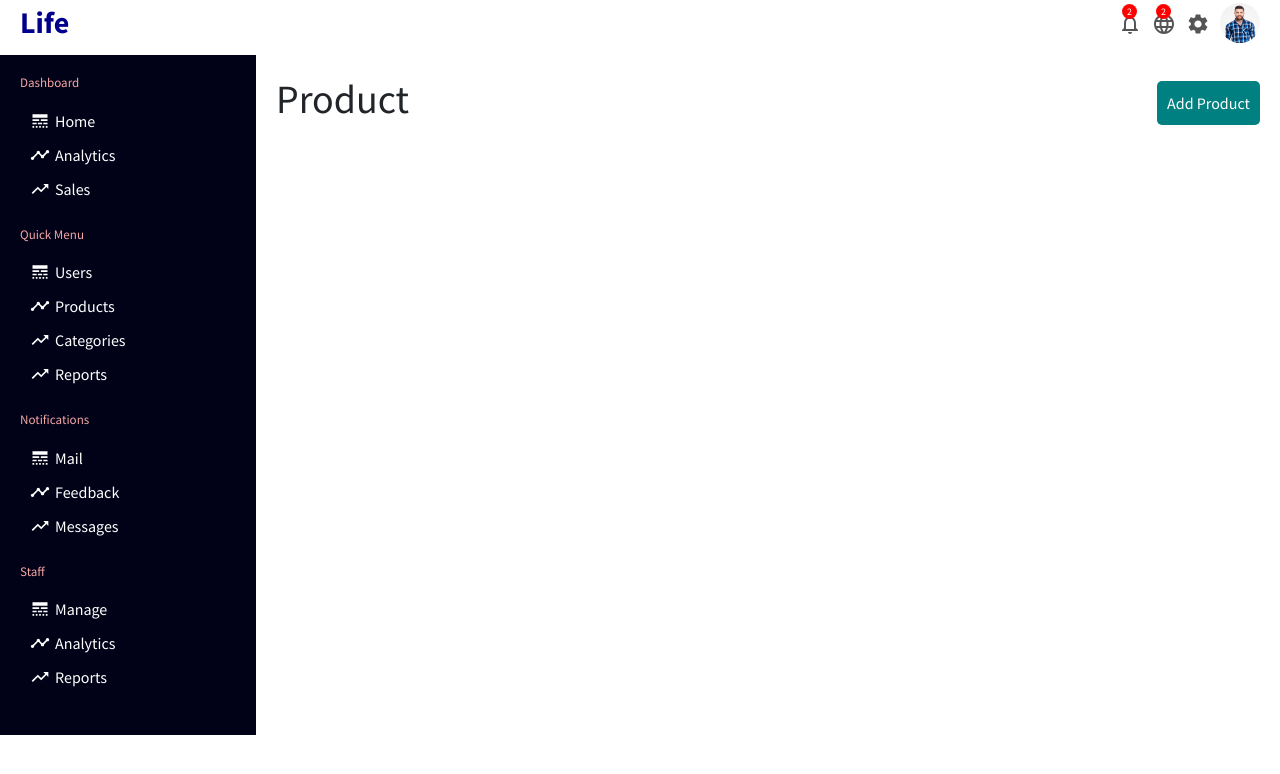
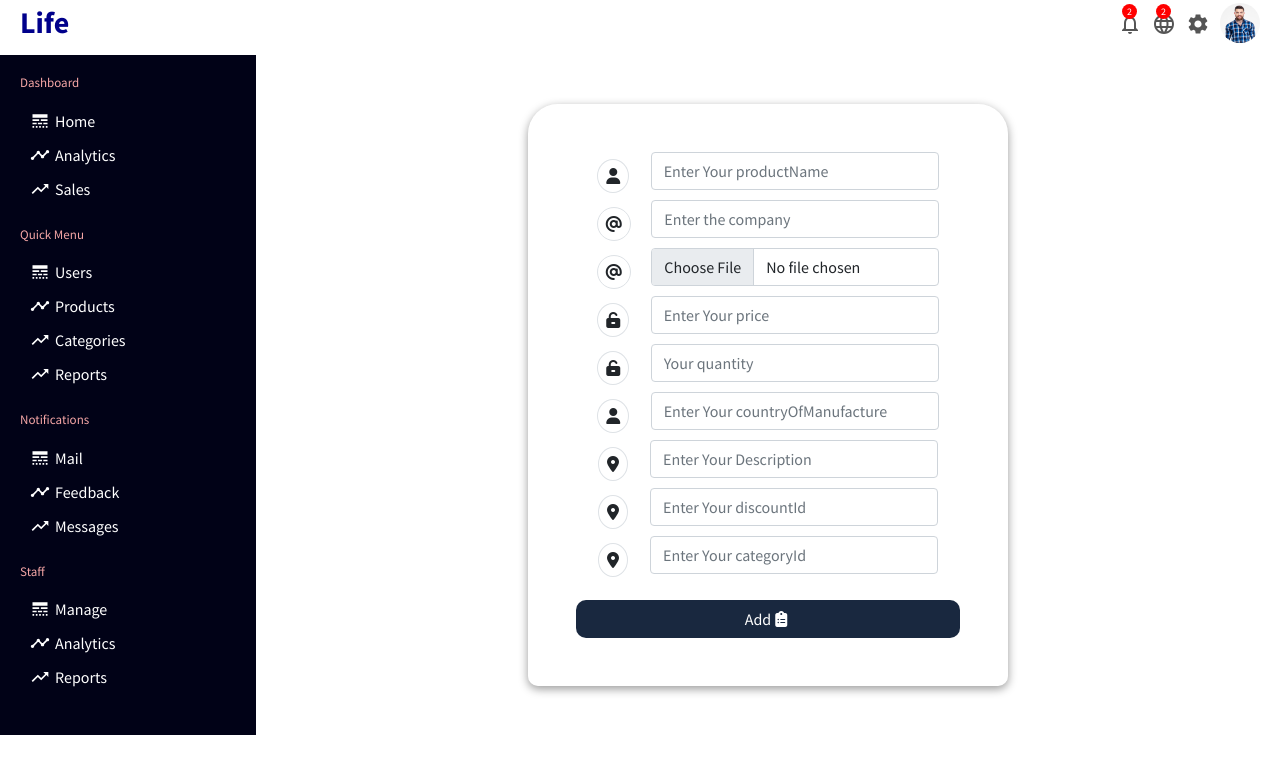
Before and after one commit to Ahmed5510-Mac/LifeProjectDashboord, a React (Create React App) app: page /products/add in a window 1280 px wide. Shown: the top 774 px of the page. Built offline with nearby package versions, Linux system fonts and the light colour scheme; a web font is replaced by a local one.

Commit message:
add product list

```diff
--- a/src/App.js
+++ b/src/App.js
@@ -4,9 +4,9 @@ import style from './App.module.css';
 import Home from './pages/Home/Home';
 import { BrowserRouter, Routes, Route } from 'react-router-dom';
 import UserList from './pages/UserList/UserList';
+import UserAdd from './pages/UserAdd/UserAdd';
 import ProductList from './pages/ProductList/ProductList';
-import Product from './pages/Product/Product';
-import UserAdd from './pages/UserAdd/UserAdd';
+import ProductAdd from './pages/ProductAdd/ProductAdd';
 
 const App = () => {
   return (
@@ -19,8 +19,8 @@ const App = () => {
             <Route path='/' element={<Home />} />
             <Route path='/users' element={<UserList />} />
             <Route path='/products' element={<ProductList />} />
-            <Route path='/users/add' element={<UserAdd/>} />
-            <Route path='/products/:productId' element={<Product />} />
+            <Route path='/products/add' element={<ProductAdd />} />
+            <Route path='/users/add' element={<UserAdd />} />
             <Route path='*' />
           </Routes>
         </div>
--- a/src/pages/Product/Product.jsx
+++ /dev/null
@@ -1,14 +0,0 @@
-import style from './Product.module.css';
-
-const Product = () => {
-    return (<>
-        <div className={style.product}>
-            <div className={style.productTitleContainer}>
-                <h1 className={style.productTitle}>Product</h1>
-                <button className={style.productAddButton}>Add Product</button>
-            </div>
-        </div>
-    </>);
-}
-
-export default Product;
--- /dev/null
+++ b/src/pages/ProductAdd/ProductAdd.jsx
@@ -0,0 +1,201 @@
+import { React, useRef } from 'react'
+import { useDispatch } from 'react-redux'
+import { insertProduct } from '../../store/product/productSlice';
+
+const ProductAdd = () => {
+    const productName = useRef(null)
+    const company = useRef(null)
+    const price = useRef(null)
+    const quantity = useRef(null)
+    const image = useRef(null)
+    const countryOfManufacture = useRef(null)
+    const description = useRef(null)
+    const discountId = useRef(null)
+    const categoryId = useRef(null)
+
+    const dispatch = useDispatch()
+
+    const handleSubmit = (e) => {
+        e.preventDefault();
+        const data = {
+            productName: productName.current.value,
+            company: company.current.value,
+            // image: e.target.files[0],
+            price: price.current.value,
+            quantity: quantity.current.value,
+            countryOfManufacture: countryOfManufacture.current.value,
+            description: description.current.value,
+            discountId:discountId.current.value,
+            categoryId:categoryId.current.value,
+        };
+        dispatch(insertProduct(data));
+        productName.current.value = null;
+        company.current.value = null;
+        image.current.value = null;
+        price.current.value = null;
+        quantity.current.value = null;
+        countryOfManufacture.current.value = null;
+        description.current.value = null;
+        discountId.current.value = null;
+        categoryId.current.value = null;
+    };
+
+    return (<>
+        <div className='row justify-content-center  align-items-center mx-auto'>
+            <form
+                className='continer px-5 py-5 text-center  mx-auto sign-Up'
+                onSubmit={handleSubmit}
+            >
+                <div className='d-flex align-items-center justify-content-evenly w-100'>
+                    <label htmlFor='productName'>
+                        <i
+                            className='fa-solid border p-2 rounded-circle fa-user'
+                            role='button'
+                        ></i>
+                    </label>
+                    <input
+                        className='form-control w-75 '
+                        placeholder='Enter Your productName'
+                        type='text'
+                        name='productName'
+                        ref={productName}
+                        required
+                    />
+                </div>
+                <div className='d-flex align-items-center justify-content-evenly w-100'>
+                    <label htmlFor='company'>
+                        <i
+                            className='fa-solid fa-at border p-2 rounded-circle  '
+                            role='button'
+                        ></i>
+                    </label>
+                    <input
+                        className='form-control w-75 '
+                        type='text'
+                        placeholder='Enter the company'
+                        name='company'
+                        ref={company}
+                        required
+                    />
+                </div>
+                <div className='d-flex align-items-center justify-content-evenly w-100'>
+                    <label htmlFor='image'>
+                        <i
+                            className='fa-solid fa-at border p-2 rounded-circle  '
+                            role='button'
+                        ></i>
+                    </label>
+                    <input
+                        className='form-control w-75 '
+                        type='file'
+                        placeholder='Enter Your productImage'
+                        name='image'
+                        ref={image}
+
+                    />
+                </div>
+                <div className='d-flex align-items-center justify-content-evenly w-100'>
+                    <label htmlFor='price'>
+                        <i
+                            className='fa-solid fa-unlock-keyhole border p-2 rounded-circle '
+                            role='button'
+                        ></i>
+                    </label>
+                    <input
+                        className='form-control w-75 '
+                        type='number'
+                        placeholder='Enter Your price'
+                        name='price'
+                        ref={price}
+                        required
+                    />
+                </div>
+                <div className='d-flex align-items-center justify-content-evenly w-100'>
+                    <label htmlFor='quantity'>
+                        <i
+                            className='fa-solid fa-unlock-keyhole border p-2 rounded-circle  '
+                            role='button'
+                        ></i>
+                    </label>
+                    <input
+                        className='form-control w-75 '
+                        type='number'
+                        placeholder='Your quantity'
+                        name='quantity'
+                        ref={quantity}
+                        required
+                    />
+                </div>
+                <div className='d-flex align-items-center justify-content-evenly w-100'>
+                    <label htmlFor='countryOfManufacture'>
+                        <i
+                            className='fa-solid border p-2 rounded-circle fa-user  '
+                            role='button'
+                        ></i>
+                    </label>
+                    <input
+                        className='form-control w-75 '
+                        type='text'
+                        placeholder='Enter Your countryOfManufacture'
+                        name='countryOfManufacture'
+                        ref={countryOfManufacture}
+                        required
+                    />
+                </div>
+                <div className='d-flex align-items-center justify-content-evenly w-100'>
+                    <label htmlFor='description'>
+                        <i
+                            className='fa-solid fa-location-dot border rounded-circle p-2  '
+                            role='button'
+                        ></i>
+                    </label>
+                    <input
+                        className='form-control w-75'
+                        type='text'
+                        placeholder='Enter Your Description'
+                        name='description'
+                        ref={description}
+                        required
+                    />
+                </div>
+                <div className='d-flex align-items-center justify-content-evenly w-100'>
+                    <label htmlFor='discountId'>
+                        <i
+                            className='fa-solid fa-location-dot border rounded-circle p-2  '
+                            role='button'
+                        ></i>
+                    </label>
+                    <input
+                        className='form-control w-75'
+                        type='text'
+                        placeholder='Enter Your discountId'
+                        name='discountId'
+                        ref={discountId}
+
+                    />
+                </div>
+                <div className='d-flex align-items-center justify-content-evenly w-100'>
+                    <label htmlFor='categoryId'>
+                        <i
+                            className='fa-solid fa-location-dot border rounded-circle p-2  '
+                            role='button'
+                        ></i>
+                    </label>
+                    <input
+                        className='form-control w-75'
+                        type='text'
+                        placeholder='Enter Your categoryId'
+                        name='categoryId'
+                        ref={categoryId}
+
+                    />
+                </div>
+                <button className='btnSubmit btn mt-3' type='submit'>
+                    Add<i className='fa-solid fa-clipboard-list mx-1'></i>
+                </button>
+            </form>
+        </div>
+    </>);
+}
+
+export default ProductAdd;
--- a/src/pages/ProductList/ProductList.jsx
+++ b/src/pages/ProductList/ProductList.jsx
@@ -1,76 +1,53 @@
 import style from './ProductList.module.css';
-import { DataGrid } from '@material-ui/data-grid';
-import DeleteOutlineIcon from '@material-ui/icons/DeleteOutline';
-
-const columns = [
-    { field: 'id', headerName: 'ID', width: 90 },
-    {
-      field: 'products',
-      headerName: 'Products',
-      width: 150,
-      editable: true,
-    },
-    {
-      field: 'stock',
-      headerName: 'Stock',
-      description: 'This column has a value getter and is not sortable.',
-      sortable: false,
-      width: 180,
-    },
-    {
-      field: 'status',
-      headerName: 'Status',
-      description: 'This column has a value getter and is not sortable.',
-      sortable: false,
-      width: 160,
-    },
-    {
-      field: 'price',
-      headerName: 'Price',
-      sortable: true,
-      width: 180,
-    }, {
-      field: 'action',
-      headerName: 'Action',
-      width: 180,
-      renderCell:(params)=>{
-        return(
-          <>
-
-          <button className={style.userListEdit}>Edit</button>
-
-          <DeleteOutlineIcon className={style.userListDelete}/>
-          </>
-        )
-      }
-    },
-  ];
-
-  const rows = [
-    { id: 1, products: 'Panadol', avatar: '', stock: 'Cairo', status: 'active', price: "12.00$" },
-    { id: 2, products: 'Comtrex', avatar: '', stock: 'Alex', status: 'active', price: "22.00$" },
-    { id: 3, products: 'Congestal', avatar: '', stock: 'Mansoura', status: 'active', price: "21.00$" },
-    { id: 5, products: 'Cataflam', avatar: '', stock: 'Giza', status: 'active', price: "42.00$" },
-    { id: 6, products: 'Novadol', avatar: '', stock: 'Ismailia', status: 'active', price: "62.00$" },
-    { id: 7, products: 'Profin', avatar: '', stock: 'Matroh', status: 'active', price: "88.00$" },
-    { id: 8, products: 'Catafast', avatar: '', stock: 'Luxor', status: 'active', price: "42.00$" },
-    { id: 9, products: 'Telfast', avatar: '', stock: 'Aswan', status: 'active', price: "44.00$" },
-  ];
+import { useSelector, useDispatch } from "react-redux";
+import { useEffect } from 'react'
+import { NavLink } from "react-router-dom"
+import { getProducts,deleteProduct } from '../../store/product/productSlice';
 
 const ProductList = () => {
-    return ( <>
-    <div className={style.productList}>
-    <div style={{ height: 550, width: '100%' }}>
-        <DataGrid
-          rows={rows}
-          columns={columns}
-          pageSize={8}
-          checkboxSelection
-          disableSelectionOnClick
-        />
-      </div>
+  const { products, isLoading } = useSelector(state => state.products)
+  const dispatch = useDispatch()
+
+  useEffect(() => {
+    dispatch(getProducts())
+  }, [dispatch])
+
+  const handleDelete = (_id) => {
+    dispatch(deleteProduct(_id))
+  }
+  const productsList = products && products.map((product) => (<tr key={product._id}>
+    <td scope="row">{product.productName}</td>
+    <td>{product.company}</td>
+    <td>{product.price}</td>
+    <td>{product.quantity}</td>
+    <td>{product.countryOfManufacture}</td>
+    <td>{product.description}</td>
+    <td>{product.expirationDate}</td>
+    {/* <td>{customer.addresses.map((address)=>{
+      {address}
+    })}</td> */}
+    <td><span className='fa-solid fa-trash' onClick={handleDelete}></span></td>
+    <td><span className='fa-solid fa-pen-to-square'></span></td>
+  </tr>))
+
+  return (<>
+    {isLoading ? 'loading...' : <div className='container'><NavLink to="/products/add" className="btn btn-primary my-2">Add product</NavLink><table className="table table-hover table-bordered table-striped">
+      <thead>
+        <tr>
+          <th>Product Name</th>
+          <th>Company</th>
+          <th>Price</th>
+          <th>Quantity</th>
+          <th>CountryOfManufacture</th>
+          <th>Description</th>
+          <th>ExpirationDate</th>
+        </tr>
+      </thead>
+      <tbody>{productsList}</tbody>
+    </table>
     </div>
-    </> );
+    }
+  </>);
 }
 
 export default ProductList;
```
Also changed, not shown: src/components/Sidebar/Sidebar.jsx (+5 -6 lines), src/pages/ProductAdd/ProductAdd.module.css (renamed from src/pages/Product/Product.module.css), 1 other file (tests, documents, lock files or other folders).
